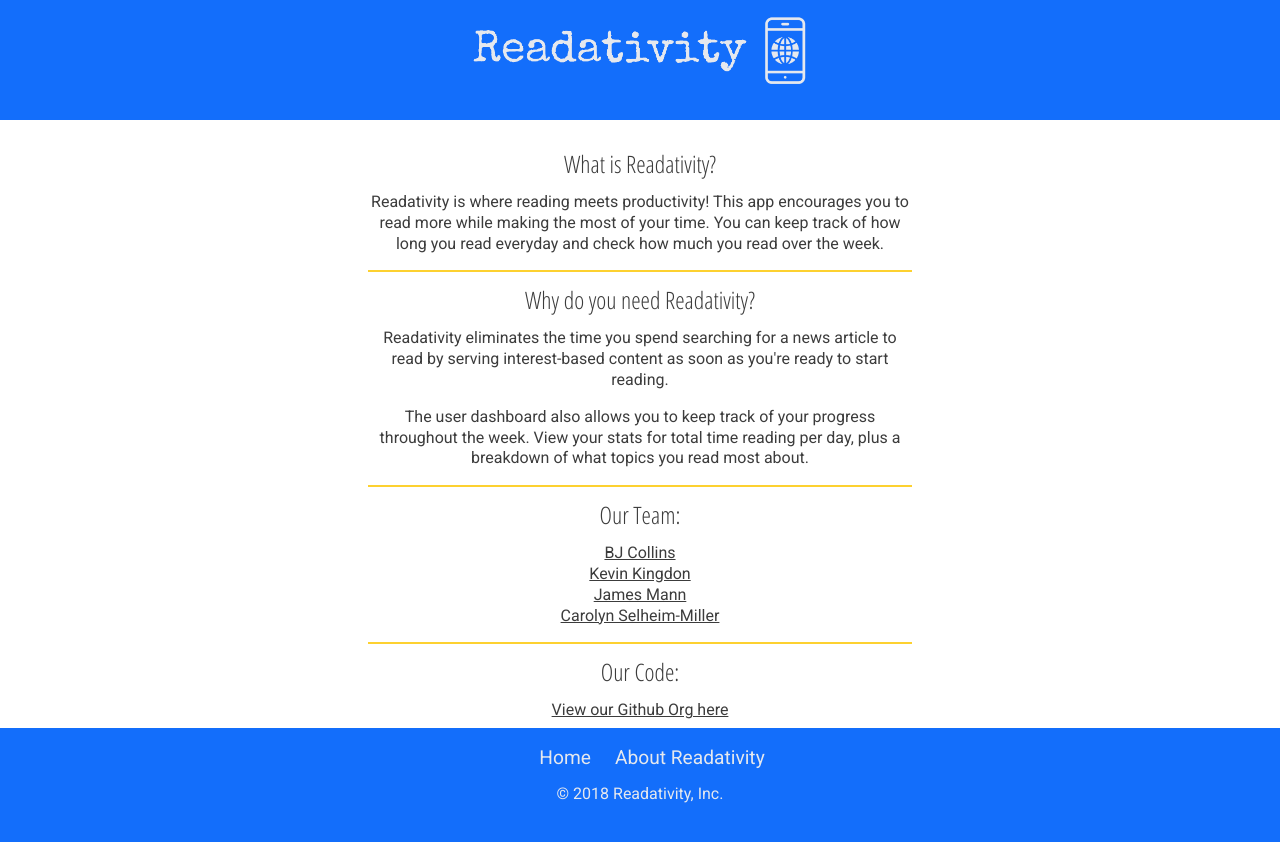
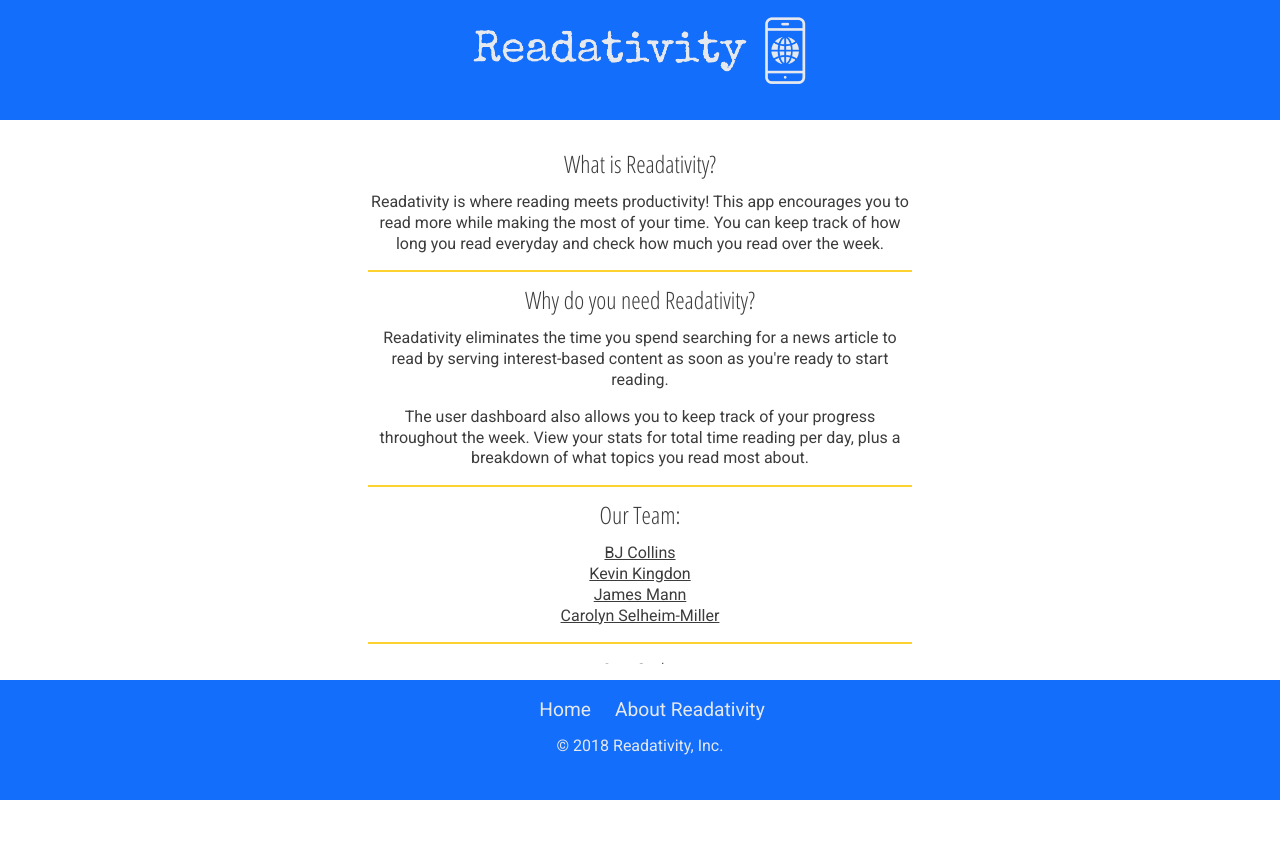
Before and after one commit to Readativity/Frontend, a React (Create React App) app: page /about in a window 1280 px wide. Shown: the top 842 px of the page. After the commit the page ends 800 px from the top, so only its background shows below. Built offline with nearby package versions, Linux system fonts and the light colour scheme; no server answers.

Commit message:
fixed scroll on about page

```diff
--- a/src/about/index.js
+++ b/src/about/index.js
@@ -113,7 +113,7 @@ const Break = styled.div`
 
 const Wrapper = styled.div`
   padding 1rem 0 2rem 0;
-  height: 70vh;
+  height: 62vh;
   overflow: scroll;
   width: 50vw;
   @media screen and (min-width: 320px) and (max-width: 480px) {
@@ -122,6 +122,7 @@ const Wrapper = styled.div`
 `;
 
 const Container = styled.div`
+  height: 70vh;
   display: flex;
   justify-content: center;
 `;
```
